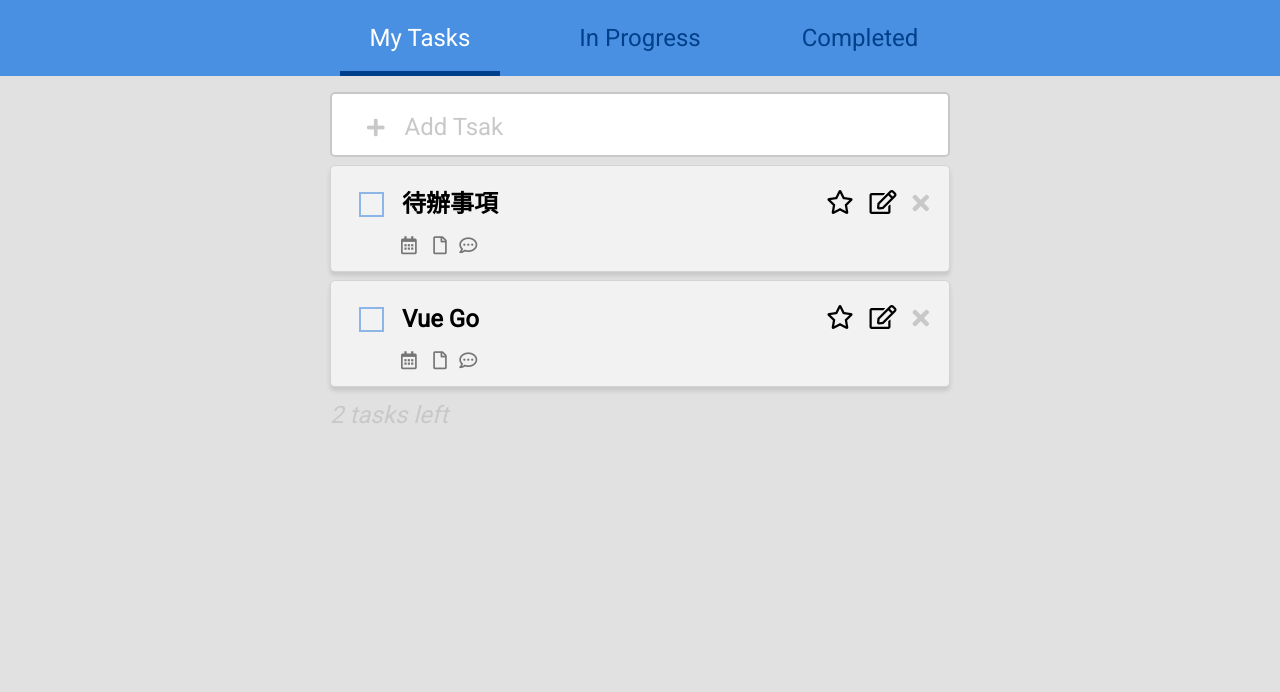
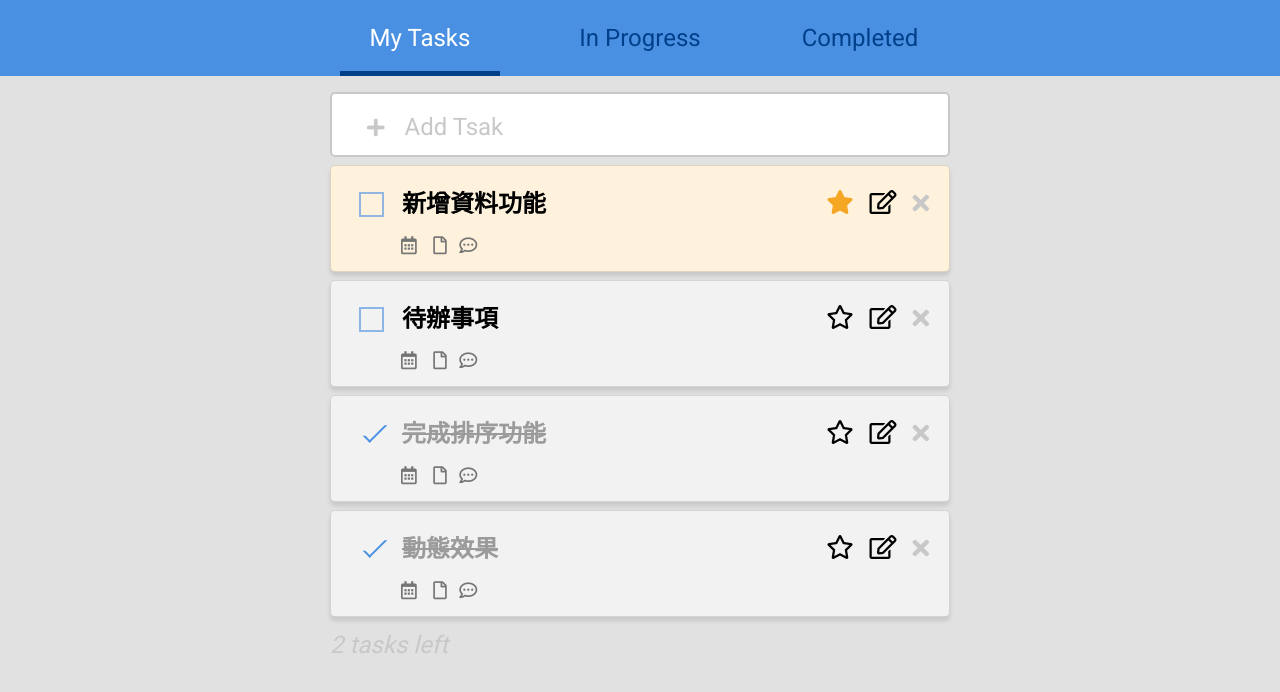
Before and after one commit to yehjing/F2E_challenge, a website: page week1_ToDoList/todo_list.html in a window 1280 px wide. Drawn offline with nearby package versions, Linux system fonts and the light colour scheme.

Commit message:
add the fake data

```diff
--- a/week1_ToDoList/todo_list.html
+++ b/week1_ToDoList/todo_list.html
@@ -365,21 +365,37 @@
           id: '123',
           title: '待辦事項',
           date:'',
-          comment:'待辦事項待辦事項待辦事項',
+          comment:'完成此頁面',
           completed:false,
           star:false
         },
         {
           id: '456',
-          title: 'Vue Go',
+          title: '新增資料功能',
           date:'',
           comment:'',
           completed:false,
+          star:true
+        },
+        {
+          id: '789',
+          title: '完成排序功能',
+          date:'',
+          comment:'',
+          completed:true,
+          star:false
+        },
+        {
+          id: '666',
+          title: '動態效果',
+          date:'',
+          comment:'',
+          completed:true,
           star:false
         }
       ],
       visibility:'all',
-      isActive:false,
+      // isActive:false,
 
     },
     methods:{
@@ -414,15 +430,24 @@
           let orderB = (b.star ? -10000 : 0) + (b.completed ? 10000 :0)
           if (orderA > orderB){
             return 1;
-          }else if (orderA===orderB){
+          }else if (orderA === orderB){
             return 0;
           }else {
             return -1;
-          }
+          };
         })
+
+        //分類(未完成)
+        /*if(this.visibility === 'all'){
+          return this.todos;
+        }else if (this.visibility === 'progress'){
+          return this.todos.filter(todo => todo.completed === false);
+        }else if (this.visibility === 'completed'){
+          return this.todos.filter(todo => todo.completed === true);
+        }*/
       },
       undo:function(){
-        return this.todos.filter(a => a.completed == false).length;
+        return this.todos.filter(a => a.completed === false).length;
       },
 
 
```
